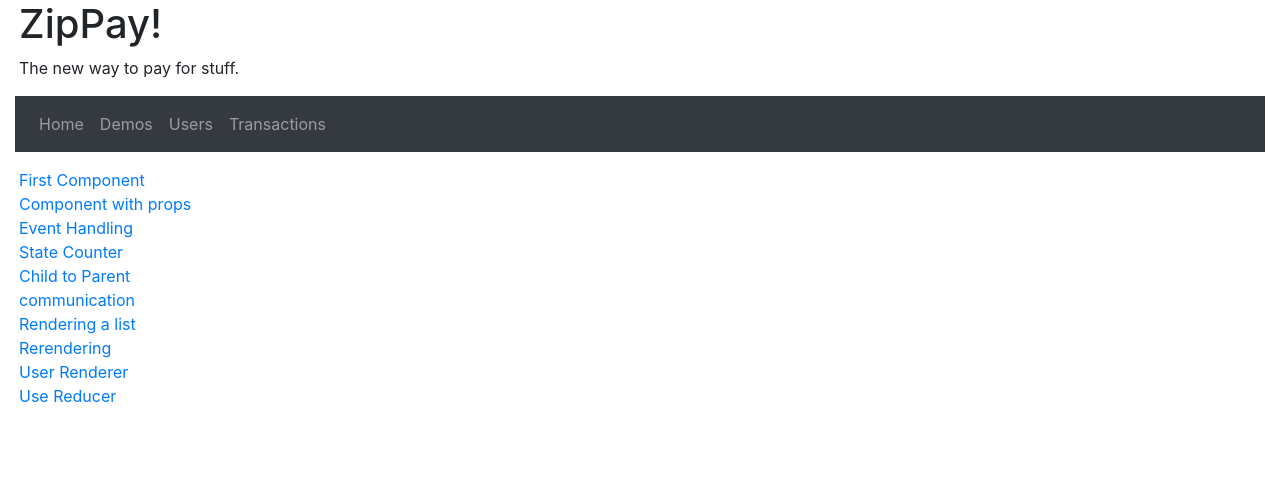
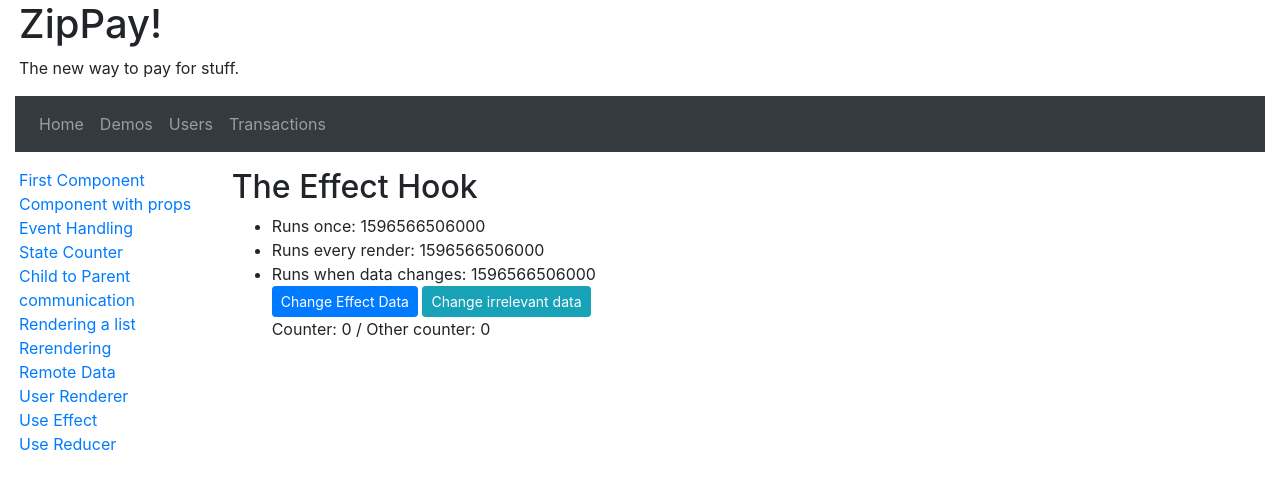
Before and after one commit to benelan/esri-online, a React (Create React App) app: page /demos/use-effect in a window 1280 px wide. Shown: the top 488 px of the page. Built offline with nearby package versions, Linux system fonts and the light colour scheme.

Commit message:
Extra demos, fixed postalCode/zip issue

```diff
--- a/package.json
+++ b/package.json
@@ -48,7 +48,7 @@
     ]
   },
   "devDependencies": {
-    "@speedingplanet/rest-server": "0.0.10",
+    "@speedingplanet/rest-server": "0.0.11",
     "@types/lodash": "^4.14.158",
     "@types/react-redux": "^7.1.9",
     "@types/react-router-dom": "^5.1.5",
--- a/src/demos/DemosManager.tsx
+++ b/src/demos/DemosManager.tsx
@@ -9,6 +9,8 @@
 import GridExample from './GridExample';
 import UserRenderer from './UserRenderer';
 import Rerendering from './Rerendering';
+import UseEffectDemo from './UseEffectDemo';
+import RemoteData from './RemoteData';
 
 function DemosManager() {
   return (
@@ -28,7 +30,9 @@
             <Link to="/demos/state-counter">State Counter</Link>
           </li>
           <li>
-            <Link to="/demos/child-to-parent">Child to Parent communication</Link>
+            <Link to="/demos/child-to-parent">
+              Child to Parent communication
+            </Link>
           </li>
           <li>
             <Link to="/demos/list-rendering">Rendering a list</Link>
@@ -37,7 +41,13 @@
             <Link to="/demos/re-rendering">Rerendering</Link>
           </li>
           <li>
+            <Link to="/demos/remote-data">Remote Data</Link>
+          </li>
+          <li>
             <Link to="/demos/user-renderer">User Renderer</Link>
+          </li>
+          <li>
+            <Link to="/demos/use-effect">Use Effect</Link>
           </li>
           <li>
             <Link to="/demos/use-reducer">Use Reducer</Link>
@@ -67,8 +77,14 @@
           <Route path="/demos/re-rendering">
             <Rerendering />
           </Route>
+          <Route path="/demos/remote-data">
+            <RemoteData />
+          </Route>
           <Route path="/demos/user-renderer">
-            <UserRenderer/>
+            <UserRenderer />
+          </Route>
+          <Route path="/demos/use-effect">
+            <UseEffectDemo />
           </Route>
           <Route path="/demos/use-reducer">
             <UseReducerManager />
--- /dev/null
+++ b/src/demos/RemoteData.tsx
@@ -0,0 +1,20 @@
+import React, { useState, useEffect } from 'react';
+import { dao } from '@speedingplanet/rest-server';
+
+const RemoteData = () => {
+  const [transactionCount, setTransactionCount] = useState(0);
+
+  useEffect(() => {
+    dao.findAllTransactions().then((response) => {
+      setTransactionCount(response.data.length);
+    });
+  }, []);
+
+  return (
+    <div>
+      <p>Transaction count: {transactionCount}</p>
+    </div>
+  );
+};
+
+export default RemoteData;
--- /dev/null
+++ b/src/demos/UseEffectDemo.tsx
@@ -0,0 +1,62 @@
+import React, { useEffect, useState, useRef } from 'react';
+
+const UseEffectDemo = () => {
+  const [counter, setCounter] = useState(0);
+  const [otherCounter, setOtherCounter] = useState(0);
+  const [oneTimeEffect, setOneTimeEffect] = useState(Date.now());
+  const [dataChangeEffect, setDataChangeEffect] = useState(Date.now());
+
+  // Use a ref to store an arbitrarty value
+  const everyRenderRef = useRef(Date.now());
+
+  useEffect(() => {
+    console.log('Effect: runs every render');
+    // Don't update state, because that would provoke an infinite loop
+    everyRenderRef.current = Date.now();
+  });
+
+  useEffect(() => {
+    console.log('Effect: runs once');
+    setOneTimeEffect(Date.now());
+  }, []);
+
+  useEffect(() => {
+    console.log('Effect: runs when data changes');
+    setDataChangeEffect(Date.now());
+  }, [counter]);
+
+  return (
+    <div className="row">
+      <div className="col">
+        <h2>The Effect Hook</h2>
+        <ul>
+          <li>Runs once: {oneTimeEffect}</li>
+          <li>Runs every render: {everyRenderRef.current}</li>
+          <li>
+            Runs when data changes: {dataChangeEffect}
+            <br />
+            <button
+              className="btn btn-sm btn-primary"
+              onClick={() => setCounter(counter + 1)}
+            >
+              Change Effect Data
+            </button>
+            &nbsp;
+            <button
+              className="btn btn-sm btn-info"
+              onClick={() => setOtherCounter(otherCounter + 1)}
+            >
+              Change irrelevant data
+            </button>
+            <br />
+            <p>
+              Counter: {counter} / Other counter: {otherCounter}
+            </p>
+          </li>
+        </ul>
+      </div>
+    </div>
+  );
+};
+
+export default UseEffectDemo;
```
Also changed, not shown: 1 other file (tests, documents, lock files or other folders).
